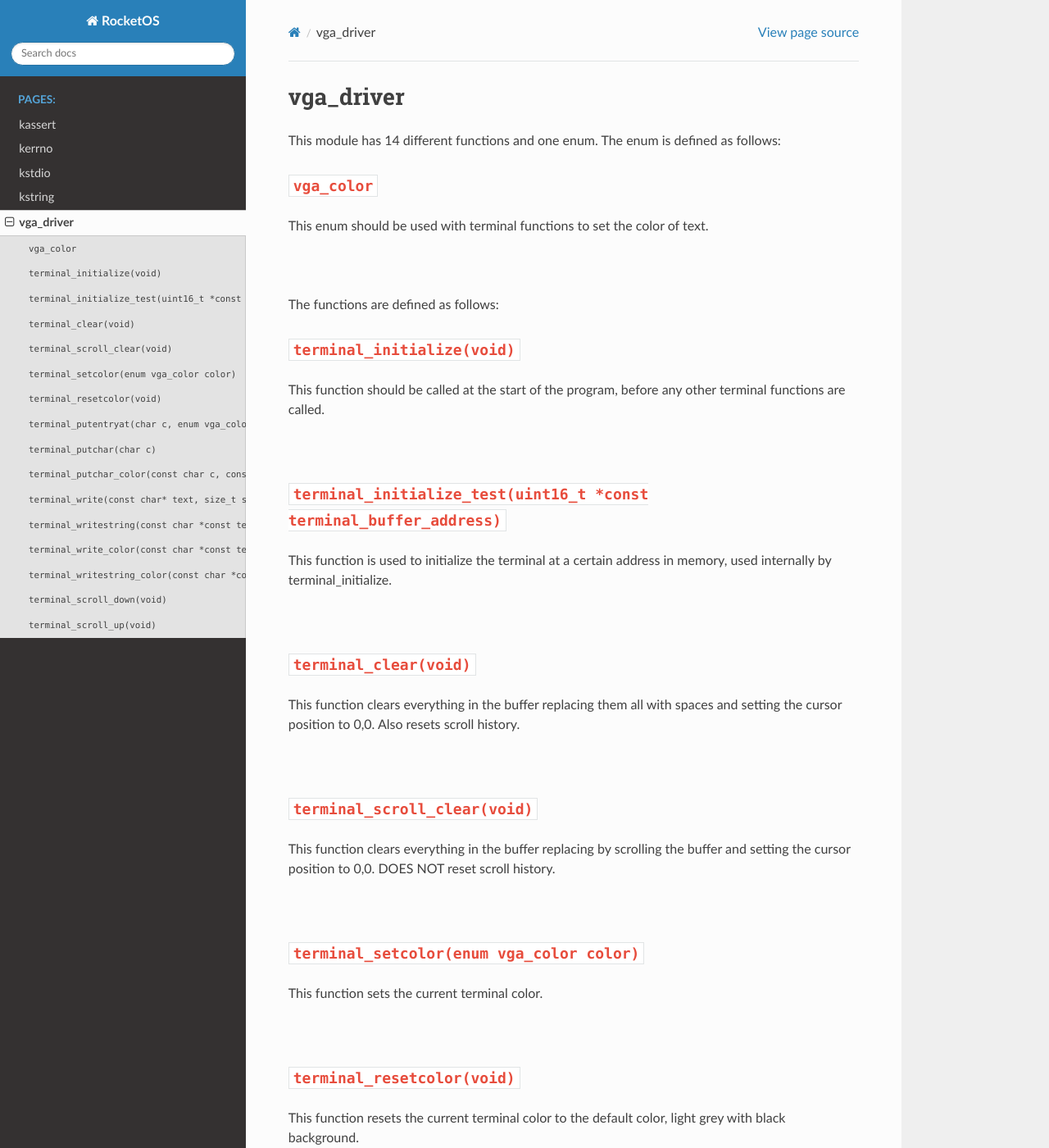
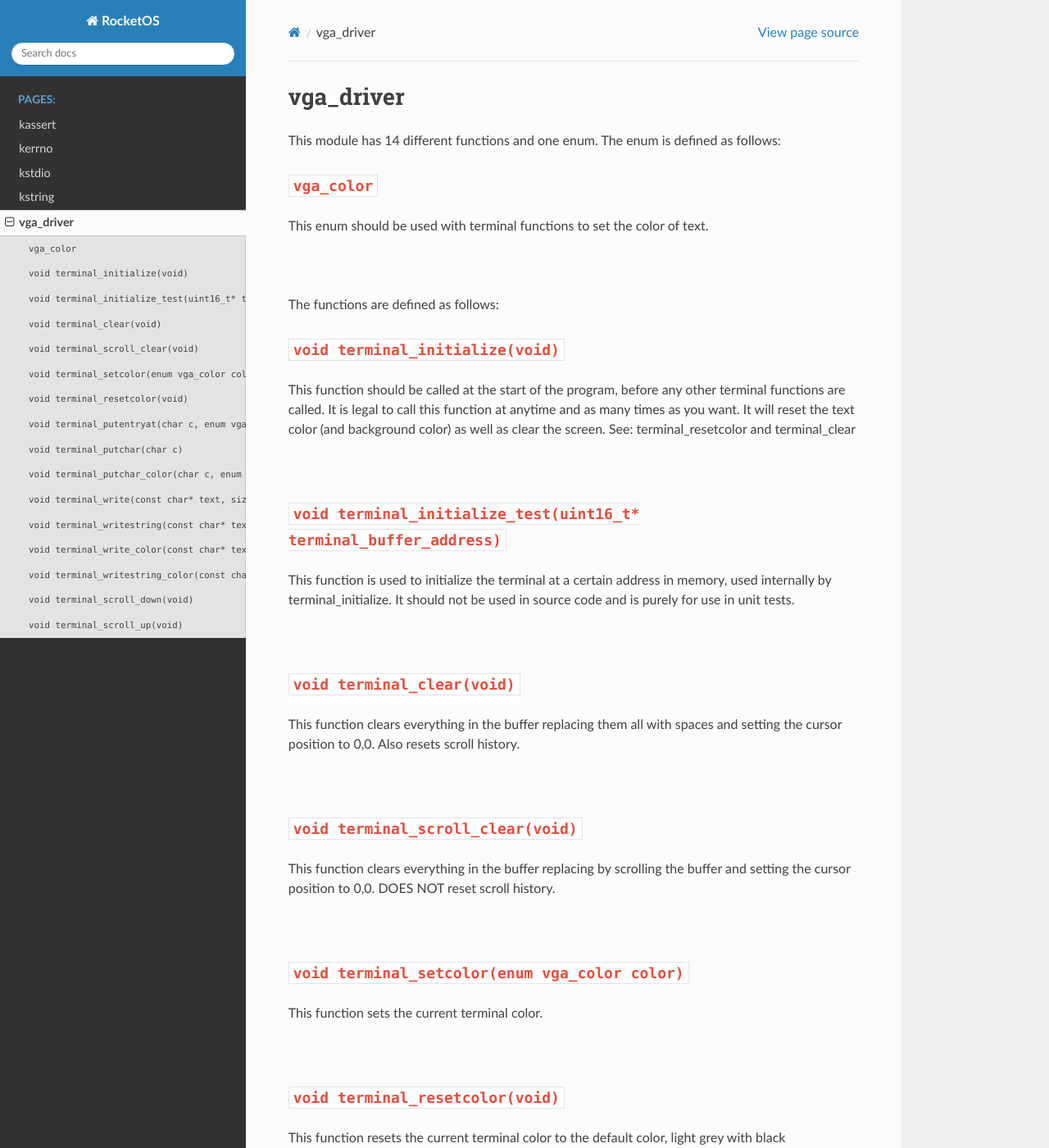
Before and after one commit to OperatingSystemRocket/RocketOS, a Sphinx documentation site: the page built from docs/source/docs_source/drivers/vga_driver.rst, in a window 1280 px wide and 1400 px high. Shown: the whole window at 82% size. Built offline with Sphinx 7.4.7 and the Read the Docs theme 2.0.0, drawn with Linux system fonts in a browser that asks for light colours; some of the changed text lies outside the part shown.

Commit message:
Working on docs

```diff
--- a/docs/source/docs_source/drivers/vga_driver.rst
+++ b/docs/source/docs_source/drivers/vga_driver.rst
@@ -19,26 +19,29 @@ set the color of text.
 
 The functions are defined as follows:
 
-``terminal_initialize(void)``
-^^^^^^^^^^^^^^^^^^^^^^^^^^^^^
-
+``void terminal_initialize(void)``
+^^^^^^^^^^^^^^^^^^^^^^^^^^^^^^^^^^^
 
 This function should be called at the start of
 the program, before any other terminal functions are called.
+It is legal to call this function at anytime and as many times as you want.
+It will reset the text color (and background color) as well as clear the screen.
+See: terminal_resetcolor and terminal_clear
 
 |br|
 
-``terminal_initialize_test(uint16_t *const terminal_buffer_address)``
+``void terminal_initialize_test(uint16_t* terminal_buffer_address)``
 ^^^^^^^^^^^^^^^^^^^^^^^^^^^^^^^^^^^^^^^^^^^^^^^^^^^^^^^^^^^^^^^^^^^^^
 
 This function is used to initialize the terminal
 at a certain address in memory, used internally
-by terminal_initialize.
+by terminal_initialize. It should not be used
+in source code and is purely for use in unit tests.
 
 |br|
 
-``terminal_clear(void)``
-^^^^^^^^^^^^^^^^^^^^^^^^
+``void terminal_clear(void)``
+^^^^^^^^^^^^^^^^^^^^^^^^^^^^^^
 
 This function clears everything in the buffer
 replacing them all with spaces and setting
@@ -47,8 +50,8 @@ history.
 
 |br|
 
-``terminal_scroll_clear(void)``
-^^^^^^^^^^^^^^^^^^^^^^^^^^^^^^^
+``void terminal_scroll_clear(void)``
+^^^^^^^^^^^^^^^^^^^^^^^^^^^^^^^^^^^^^
 
 This function clears everything in the buffer
 replacing by scrolling the buffer and setting
@@ -57,23 +60,23 @@ history.
 
 |br|
 
-``terminal_setcolor(enum vga_color color)``
-^^^^^^^^^^^^^^^^^^^^^^^^^^^^^^^^^^^^^^^^^^^
+``void terminal_setcolor(enum vga_color color)``
+^^^^^^^^^^^^^^^^^^^^^^^^^^^^^^^^^^^^^^^^^^^^^^^^^
 
 This function sets the current terminal color.
 
 |br|
 
-``terminal_resetcolor(void)``
-^^^^^^^^^^^^^^^^^^^^^^^^^^^^^
+``void terminal_resetcolor(void)``
+^^^^^^^^^^^^^^^^^^^^^^^^^^^^^^^^^^^
 
 This function resets the current terminal color
 to the default color, light grey with black background.
 
 |br|
 
-``terminal_putentryat(char c, enum vga_color color, size_t x, size_t y)``
-^^^^^^^^^^^^^^^^^^^^^^^^^^^^^^^^^^^^^^^^^^^^^^^^^^^^^^^^^^^^^^^^^^^^^^^^^
+``void terminal_putentryat(char c, enum vga_color color, size_t x, size_t y)``
+^^^^^^^^^^^^^^^^^^^^^^^^^^^^^^^^^^^^^^^^^^^^^^^^^^^^^^^^^^^^^^^^^^^^^^^^^^^^^^^
 
 This function prints character c in the listed color
 at location (x, y) in the terminal buffer. Used internally
@@ -82,8 +85,8 @@ except for testing purposes.
 
 |br|
 
-``terminal_putchar(char c)``
-^^^^^^^^^^^^^^^^^^^^^^^^^^^^
+``void terminal_putchar(char c)``
+^^^^^^^^^^^^^^^^^^^^^^^^^^^^^^^^^^
 
 This function prints character c with the current terminal color
 at the current position of the cursor. Also correctly formats newline
@@ -91,8 +94,8 @@ characters and scrolling to make space.
 
 |br|
 
-``terminal_putchar_color(const char c, const enum vga_color color)``
-^^^^^^^^^^^^^^^^^^^^^^^^^^^^^^^^^^^^^^^^^^^^^^^^^^^^^^^^^^^^^^^^^^^^
+``void terminal_putchar_color(char c, enum vga_color color)``
+^^^^^^^^^^^^^^^^^^^^^^^^^^^^^^^^^^^^^^^^^^^^^^^^^^^^^^^^^^^^^^
 
 This function prints one character of the specified color at the
 current position of the cursor, after the function, the color
@@ -100,8 +103,8 @@ is reset to the previous terminal color.
 
 |br|
 
-``terminal_write(const char* text, size_t size)``
-^^^^^^^^^^^^^^^^^^^^^^^^^^^^^^^^^^^^^^^^^^^^^^^^^
+``void terminal_write(const char* text, size_t size)``
+^^^^^^^^^^^^^^^^^^^^^^^^^^^^^^^^^^^^^^^^^^^^^^^^^^^^^^^
 
 This function prints the string of text of the given size at the current
 position of the cursor. Should not be called explicitly, called internally
@@ -109,15 +112,15 @@ by terminal_writestring.
 
 |br|
 
-``terminal_writestring(const char *const text)``
+``void terminal_writestring(const char* text)``
 ^^^^^^^^^^^^^^^^^^^^^^^^^^^^^^^^^^^^^^^^^^^^^^^^
 
 This function prints the given string at the current position of the cursor.
 
 |br|
 
-``terminal_write_color(const char *const text, const size_t size, const enum vga_color color)``
-^^^^^^^^^^^^^^^^^^^^^^^^^^^^^^^^^^^^^^^^^^^^^^^^^^^^^^^^^^^^^^^^^^^^^^^^^^^^^^^^^^^^^^^^^^^^^^^
+``void terminal_write_color(const char* text, size_t size, enum vga_color color)``
+^^^^^^^^^^^^^^^^^^^^^^^^^^^^^^^^^^^^^^^^^^^^^^^^^^^^^^^^^^^^^^^^^^^^^^^^^^^^^^^^^^^
 
 This function is identical to terminal_write, however it prints in the given color,
 then resets to the previous color. Should not be called explicitly, used internally
@@ -125,16 +128,16 @@ by terminal_writestring_color.
 
 |br|
 
-``terminal_writestring_color(const char *const text, const enum vga_color color)``
-^^^^^^^^^^^^^^^^^^^^^^^^^^^^^^^^^^^^^^^^^^^^^^^^^^^^^^^^^^^^^^^^^^^^^^^^^^^^^^^^^^
+``void terminal_writestring_color(const char* text, enum vga_color color)``
+^^^^^^^^^^^^^^^^^^^^^^^^^^^^^^^^^^^^^^^^^^^^^^^^^^^^^^^^^^^^^^^^^^^^^^^^^^^^
 
 This function is identical to terminal_writestring, however it prints in the given
 color, then resets the terminal to the previous color.
 
 |br|
 
-``terminal_scroll_down(void)``
-^^^^^^^^^^^^^^^^^^^^^^^^^^^^^^
+``void terminal_scroll_down(void)``
+^^^^^^^^^^^^^^^^^^^^^^^^^^^^^^^^^^^^
 
 This function shifts all lines up one line in the buffer, the top line is saved to
 a scroll history, if a scroll history exists, bottom line will be replaced with old
@@ -142,8 +145,8 @@ line, if it doesn't exist will be replaced by an empty line.
 
 |br|
 
-``terminal_scroll_up(void)``
-^^^^^^^^^^^^^^^^^^^^^^^^^^^^
+``void terminal_scroll_up(void)``
+^^^^^^^^^^^^^^^^^^^^^^^^^^^^^^^^^^
 
 This function shifts all lines down one line in the buffer, the bottom line is saved
 to a scroll history, if a scroll history exits, the top line will be replace by an old
```
Also changed, not shown: 2 other files.
